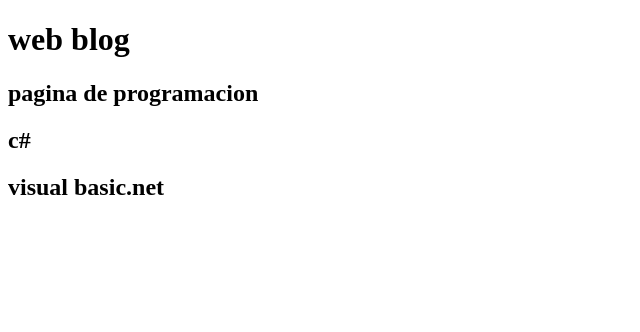
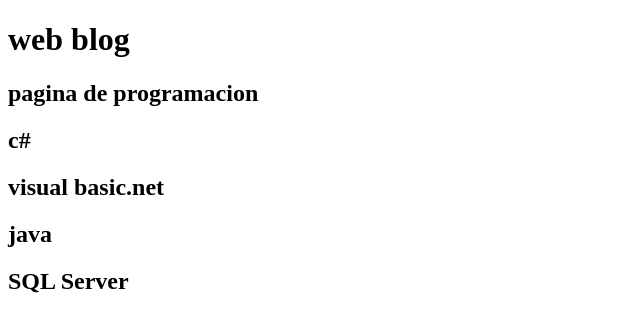
Before and after one commit to kenneth2117/pagina-web, a plain HTML site: page index.html in a window 1280 px wide. Shown: the whole page, without its empty margins (0-640 px from the left). Drawn offline with Linux system fonts and the light colour scheme.

Commit message:
agrego java y sql

```diff
--- a/index.html
+++ b/index.html
@@ -12,4 +12,6 @@
 	<h2>pagina de programacion</h2>
 	<h2>c#</h2>
 	<h2>visual basic.net</h2>
+	<h2>java</h2>
+	<h2>SQL Server</h2>
          <body>
```
